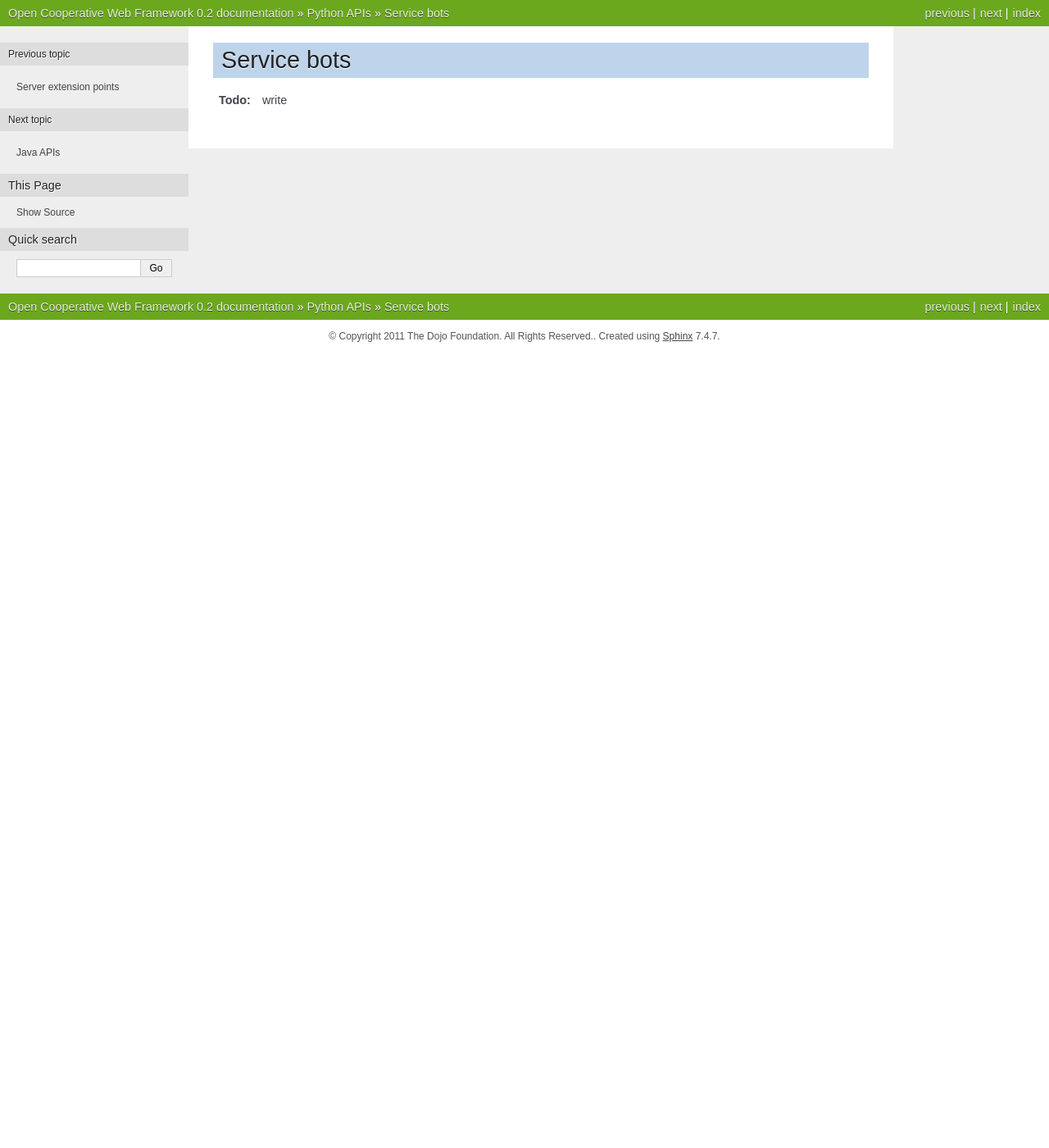
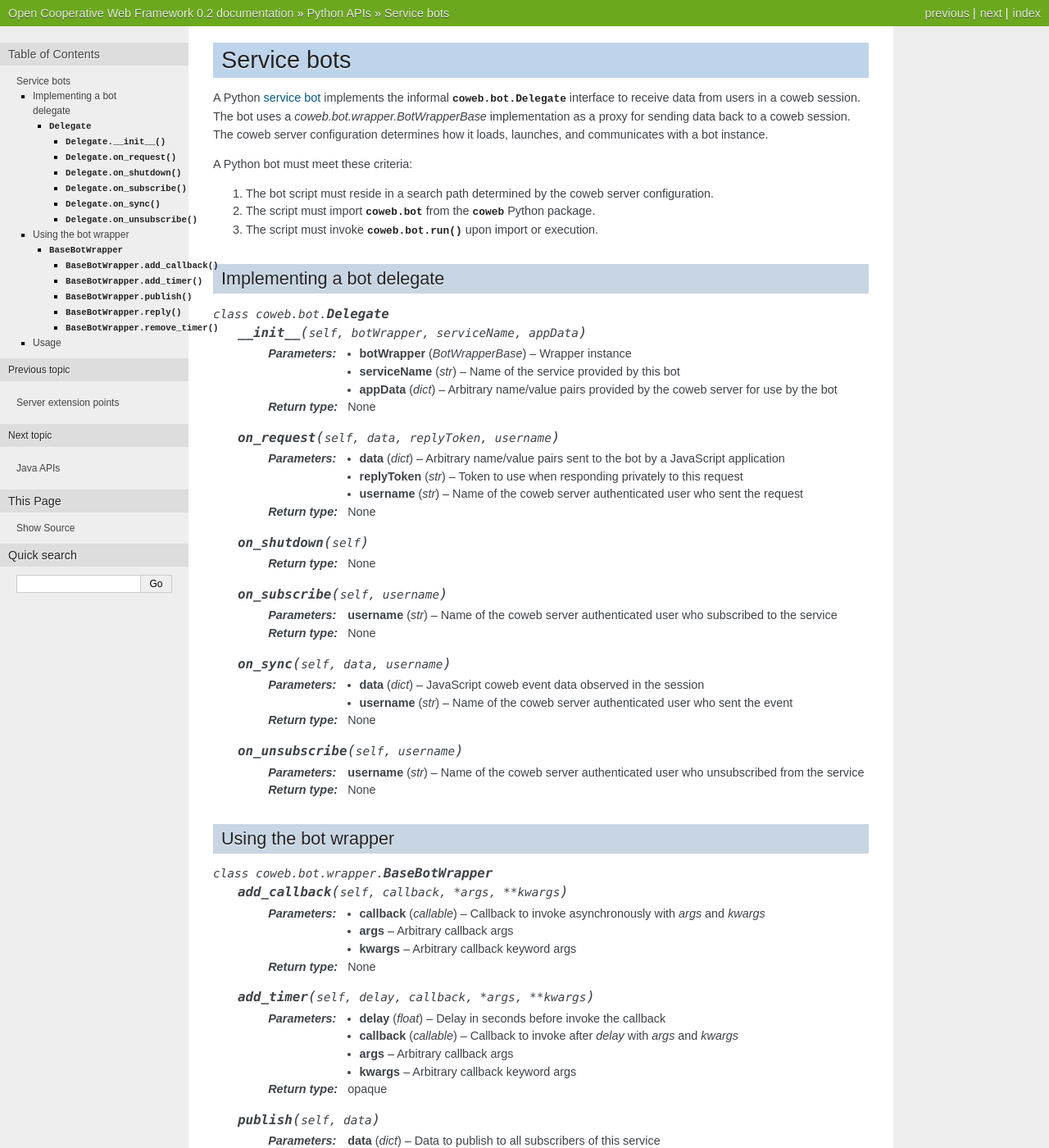
Before and after one commit to opencoweb/coweb, a Sphinx documentation site: the page built from docs/python/bots.rst, in a window 1280 px wide and 1400 px high. Shown: the whole window at 82% size. Built offline with Sphinx 7.4.7, drawn with Linux system fonts in a browser that asks for light colours; some of the changed text lies outside the part shown.

Commit message:
Draft of python bot documentation

```diff
--- a/docs/python/bots.rst
+++ b/docs/python/bots.rst
@@ -1,6 +1,111 @@
 .. include:: /replace.rst
+.. default-domain:: py
+.. module:: coweb.bot
+   :synopsis: Python module supporting service bots.
 
 Service bots
 ------------
 
-.. todo:: write
+A Python :term:`service bot` implements the informal :class:`coweb.bot.Delegate` interface to receive data from users in a coweb session. The bot uses a `coweb.bot.wrapper.BotWrapperBase` implementation as a proxy for sending data back to a coweb session. The coweb server configuration determines how it loads, launches, and communicates with a bot instance.
+
+A Python bot must meet these criteria:
+
+#. The bot script must reside in a search path determined by the coweb server configuration.
+#. The script must import :mod:`coweb.bot` from the :mod:`coweb` Python package.
+#. The script must invoke :func:`coweb.bot.run` upon import or execution.
+
+Implementing a bot delegate
+~~~~~~~~~~~~~~~~~~~~~~~~~~~
+
+.. class:: Delegate
+
+   .. method:: __init__(self, botWrapper, serviceName, appData)
+
+      :param BotWrapperBase botWrapper: Wrapper instance
+      :param str serviceName: Name of the service provided by this bot
+      :param dict appData: Arbitrary name/value pairs provided by the coweb server for use by the bot
+      :rtype: None
+
+   .. method:: on_request(self, data, replyToken, username)
+
+      :param dict data: Arbitrary name/value pairs sent to the bot by a JavaScript application
+      :param str replyToken: Token to use when responding privately to this request
+      :param str username: Name of the coweb server authenticated user who sent the request
+      :rtype: None
+
+   .. method:: on_shutdown(self)
+
+      :rtype: None
+
+   .. method:: on_subscribe(self, username)
+
+      :param str username: Name of the coweb server authenticated user who subscribed to the service
+      :rtype: None
+
+   .. method:: on_sync(self, data, username)
+
+      :param dict data: JavaScript coweb event data observed in the session
+      :param str username: Name of the coweb server authenticated user who sent the event
+      :rtype: None
+
+   .. method:: on_unsubscribe(self, username)
+
+      :param str username: Name of the coweb server authenticated user who unsubscribed from the service
+      :rtype: None
+
+Using the bot wrapper
+~~~~~~~~~~~~~~~~~~~~~
+
+.. module:: coweb.bot.wrapper
+   :synopsis: Python module defining the bot wrapper interface.
+
+.. class:: BaseBotWrapper
+
+   .. method:: add_callback(self, callback, *args, **kwargs)
+
+      :param callable callback: Callback to invoke asynchronously with `args` and `kwargs`
+      :param args: Arbitrary callback args
+      :param kwargs: Arbitrary callback keyword args
+      :rtype: None
+
+   .. method:: add_timer(self, delay, callback, *args, **kwargs)
+
+      :param float delay: Delay in seconds before invoke the callback
+      :param callable callback:  Callback to invoke after `delay` with `args` and `kwargs`
+      :param args: Arbitrary callback args
+      :param kwargs: Arbitrary callback keyword args
+      :rtype: opaque
+
+   .. method:: publish(self, data)
+
+      :param dict data: Data to publish to all subscribers of this service
+      :rtype: None
+
+   .. method:: reply(self, replyToken, data)
+
+      :param str replyToken: Token from :meth:`on_request`
+      :param dict data: Data to send privately as a response to the original request
+      :rtype: None
+
+   .. method:: remove_timer(self, timer)
+
+      :param object timer: Timer object from :meth:`add_timer`
+      :rtype: None
+
+Usage
+~~~~~
+
+The following code is a simple template for a coweb Python bot:
+
+.. sourcecode:: python
+
+   import pbs.bot
+
+   class NoOpBot:
+      '''Do nothing bot.'''
+      def __init__(self, botWrapper, *args):
+         self.botWrapper = botWrapper
+
+      # Implement some delegate methods to respond to events
+
+   pbs.bot.run(NoOpBot)
--- a/docs/python/python.rst
+++ b/docs/python/python.rst
@@ -3,11 +3,10 @@
 Python APIs
 -----------
 
-.. todo:: write
+The |coweb api| includes a Python coweb server implementation and Python wrappers for writing coweb service bots.
 
 .. toctree::
    :titlesonly:
-   :hidden:
 
    server
    bots
```
